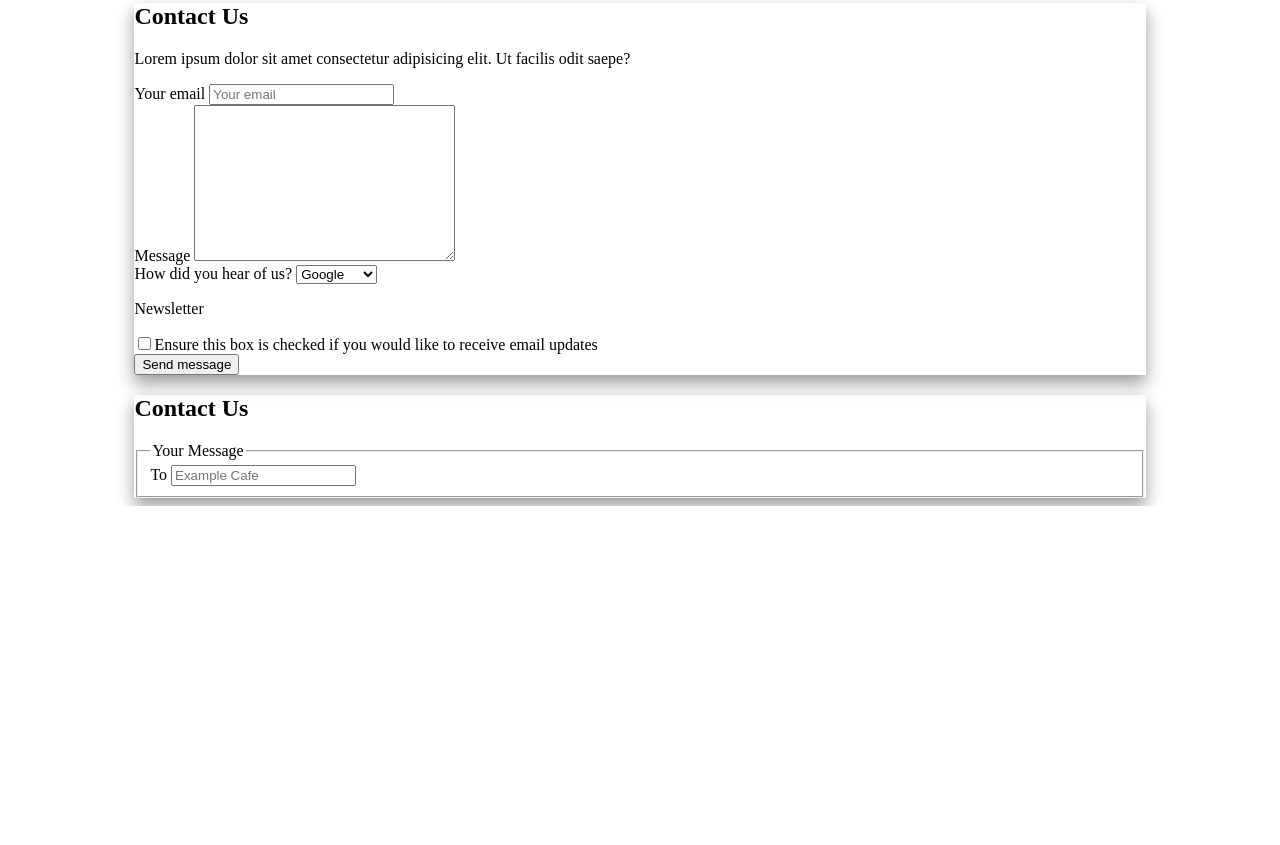
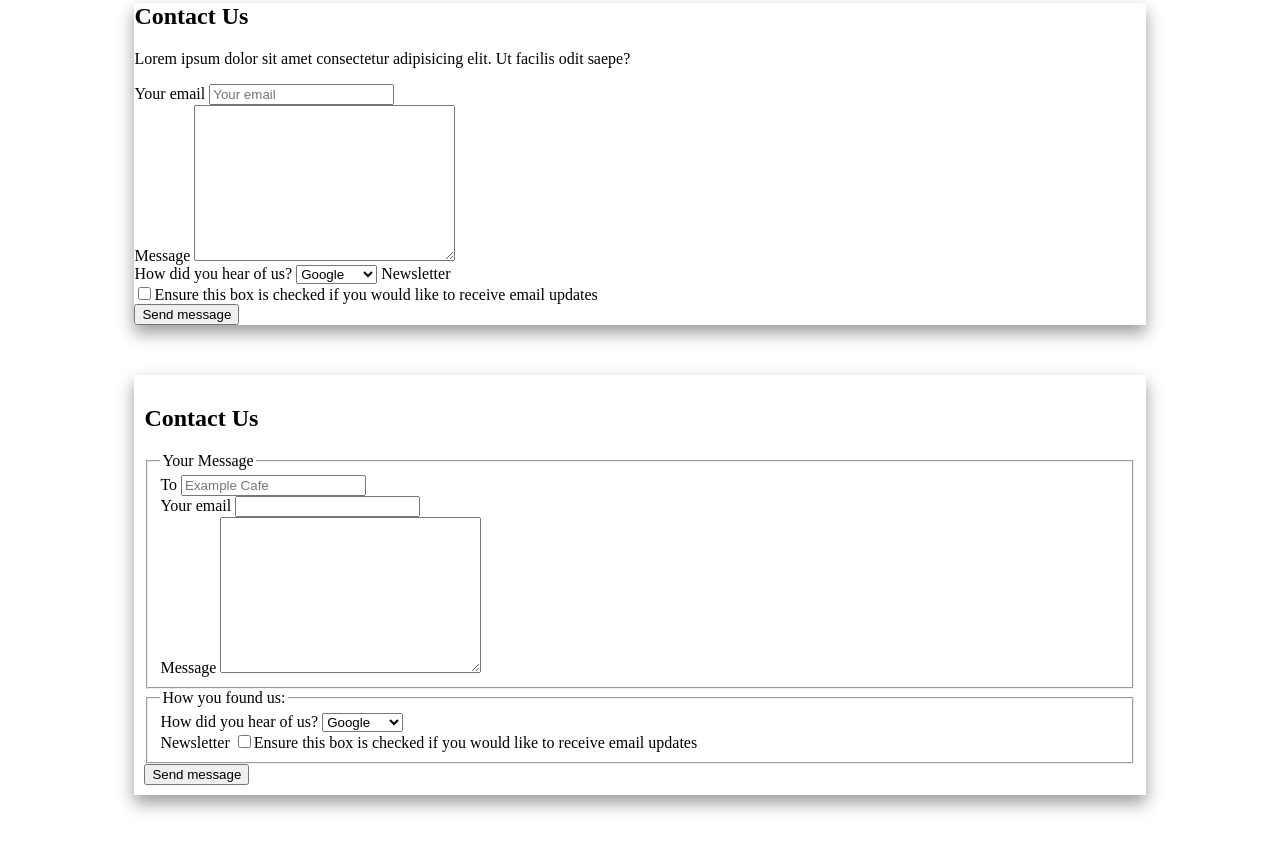
Before and after one commit to TranLeThienTri/T3_CNW_TH_CO_Hanh, a plain HTML site: page btth_tuan1_2/index.html in a window 1280 px wide. Shown: the part 7811-8656 px from the top of the page. Before the commit the page ends 8317 px from the top, so only its background shows below. Drawn offline with Linux system fonts and the light colour scheme.

Commit message:
update code

```diff
--- a/btth_tuan1_2/css/style.css
+++ b/btth_tuan1_2/css/style.css
@@ -237,3 +237,8 @@ caption {
 .btn-send {
     display: block;
 }
+
+.bai15 {
+    padding: 10px;
+    margin: 50px auto;
+}
--- a/btth_tuan1_2/index.html
+++ b/btth_tuan1_2/index.html
@@ -849,7 +849,8 @@
                 <option value="">Facebook</option>
                 <option value="">Twitter</option>
             </select>
-            <p>Newsletter</p>
+            <span>Newsletter</span>
+            <br>
             <input type="checkbox" name="" id="">Ensure this box is checked if you would like to receive email updates
             <input class="btn-send" type="submit" value="Send message">
         </div>
@@ -860,8 +861,30 @@
             <fieldset>
                 <legend>Your Message</legend>
                 <span>To</span>
-                <input type="text" placeholder="Example Cafe" name="" id="">
+                <input type="text" required placeholder="Example Cafe" name="" id="">
+                <br>
+                <span>Your email</span>
+                <input type="text" required name="" id="">
+                <br>
+                <div class="bai15_text">
+                    <span>Message</span>
+                    <textarea name="text" id="" cols="30" rows="10"></textarea>
+                </div>
             </fieldset>
+            <fieldset>
+                <legend>How you found us:</legend>
+                <span>How did you hear of us?</span>
+                <select name="" id="">
+                <option value="">Google</option>
+                <option value="">Facebook</option>
+                <option value="">Twitter</option>
+            </select>
+                <br>
+                <span>Newsletter</span>
+                <input type="checkbox" name="" id="">Ensure this box is checked if you would like to receive email updates
+            </fieldset>
+            <input class="btn-send" type="submit" value="Send message">
+
         </div>
 
     </div>
```
